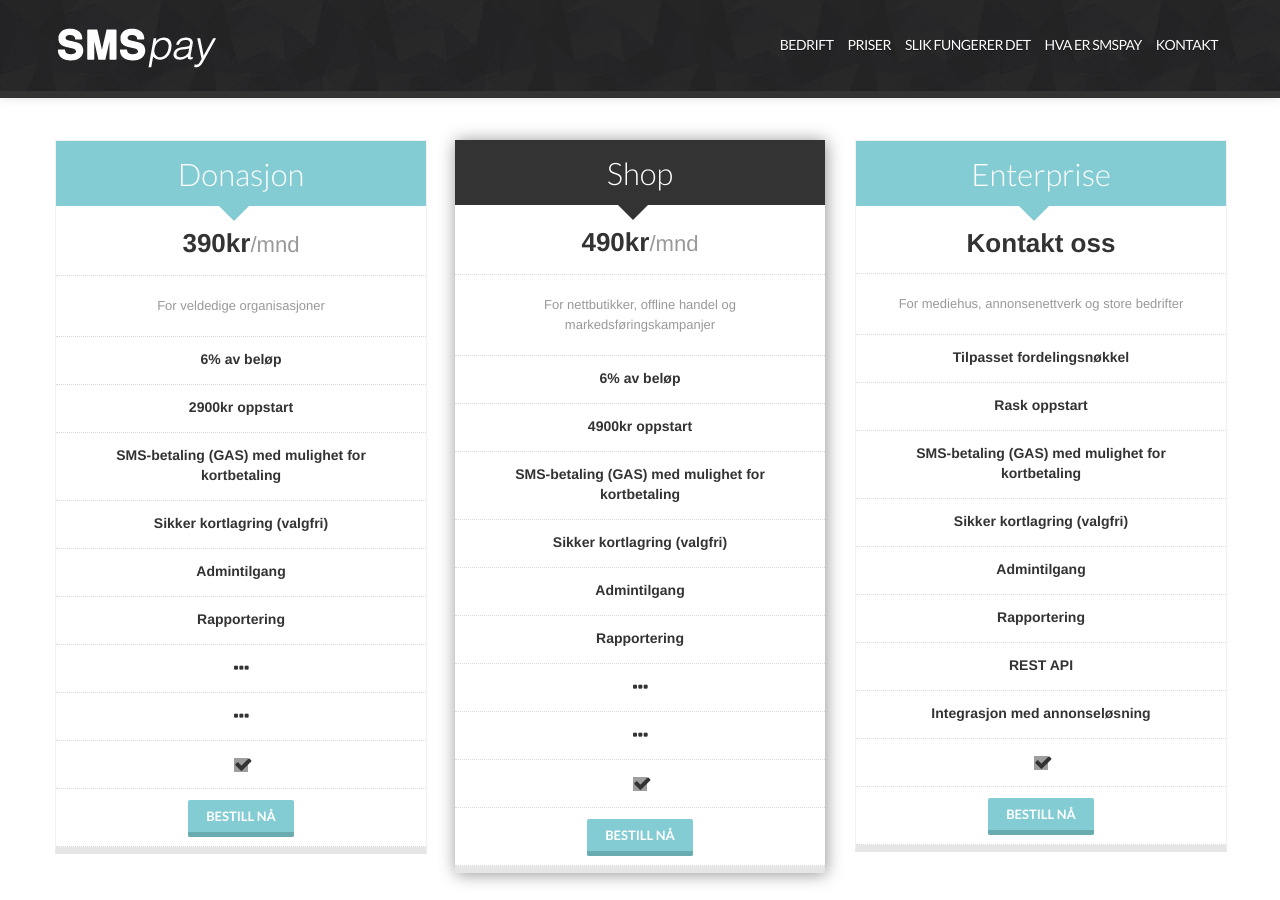
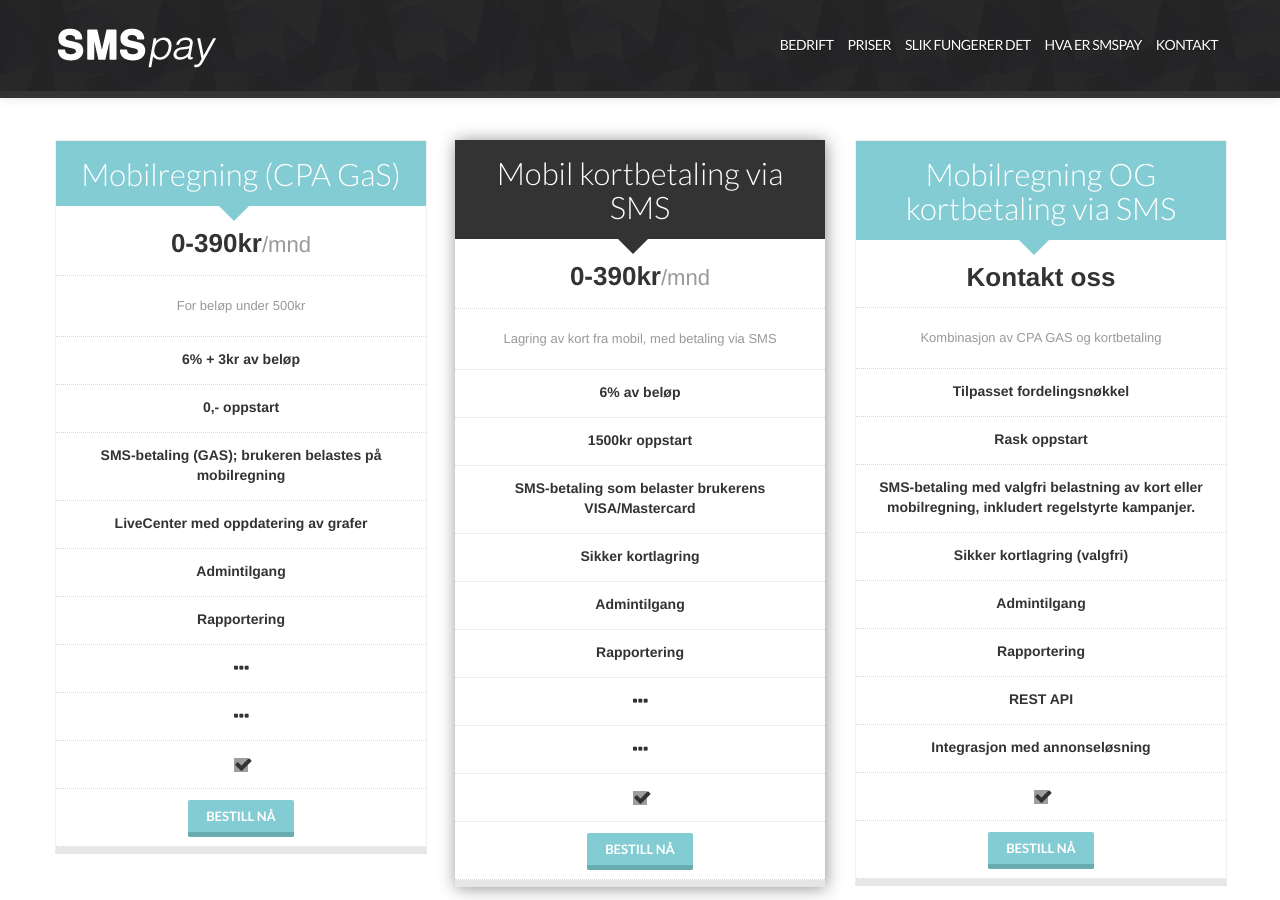
Before and after one commit to front/smspay.io, a Jekyll site: the page built from bestill/index.html, in a window 1280 px wide and 900 px high. Built offline with Jekyll 4.4.1, drawn with Linux system fonts in a browser that asks for light colours; nearby versions of some CDN libraries; grey boxes are pictures that could not be loaded.

Commit message:
Update prices and descriptions on Bestill

```diff
--- a/bestill/index.html
+++ b/bestill/index.html
@@ -8,13 +8,13 @@
       <div class="row-fluid">
         <div class="span4">
           <ul class="unstyled pricing-table text-center">
-            <li class="headline"><h2>Donasjon</h2></li>
-            <li class="price">390kr<small>/mnd</small></li>
-            <li class="info">For veldedige organisasjoner</li>
-            <li class="features first">6% av beløp</li>
-            <li class="features">2900kr oppstart</li>
-            <li class="features">SMS-betaling (GAS) med mulighet for kortbetaling</li>
-            <li class="features">Sikker kortlagring (valgfri)</li>
+            <li class="headline"><h2>Mobilregning (CPA GaS)</h2></li>
+            <li class="price">0-390kr<small>/mnd</small></li>
+            <li class="info">For beløp under 500kr</li>
+            <li class="features first">6% + 3kr av beløp</li>
+            <li class="features">0,- oppstart</li>
+            <li class="features">SMS-betaling (GAS); brukeren belastes på mobilregning</li>
+            <li class="features">LiveCenter med oppdatering av grafer </li>
             <li class="features">Admintilgang</li>
             <li class="features">Rapportering</li>
             <li class="features"><i class="icon-ellipsis-horizontal icon-large"></i></li>
@@ -26,13 +26,13 @@
 
         <div class="span4">
           <ul class="unstyled pricing-table active text-center">
-            <li class="headline"><h2>Shop</h2></li>
-            <li class="price">490kr<small>/mnd</small></li>
-            <li class="info">For nettbutikker, offline handel og markedsføringskampanjer</li>
+            <li class="headline"><h2>Mobil kortbetaling via SMS</h2></li>
+            <li class="price">0-390kr<small>/mnd</small></li>
+            <li class="info">Lagring av kort fra mobil, med betaling via SMS</li>
             <li class="features first">6% av beløp</li>
-            <li class="features">4900kr oppstart</li>
-            <li class="features">SMS-betaling (GAS) med mulighet for kortbetaling</li>
-            <li class="features">Sikker kortlagring (valgfri)</li>
+            <li class="features">1500kr oppstart</li>
+            <li class="features">SMS-betaling som belaster brukerens VISA/Mastercard</li>
+            <li class="features">Sikker kortlagring</li>
             <li class="features">Admintilgang</li>
             <li class="features">Rapportering</li>
             <li class="features"><i class="icon-ellipsis-horizontal icon-large"></i></li>
@@ -44,12 +44,12 @@
 
         <div class="span4">
           <ul class="unstyled pricing-table text-center">
-            <li class="headline"><h2>Enterprise</h2></li>
+            <li class="headline"><h2>Mobilregning OG kortbetaling via SMS</h2></li>
             <li class="price">Kontakt oss</li>
-            <li class="info">For mediehus, annonsenettverk og store bedrifter</li>
+            <li class="info">Kombinasjon av CPA GAS og kortbetaling</li>
             <li class="features first">Tilpasset fordelingsnøkkel</li>
             <li class="features">Rask oppstart</li>
-            <li class="features">SMS-betaling (GAS) med mulighet for kortbetaling</li>
+            <li class="features">SMS-betaling med valgfri belastning av kort eller mobilregning, inkludert regelstyrte kampanjer.</li>
             <li class="features">Sikker kortlagring (valgfri)</li>
             <li class="features">Admintilgang</li>
             <li class="features">Rapportering</li>
```
